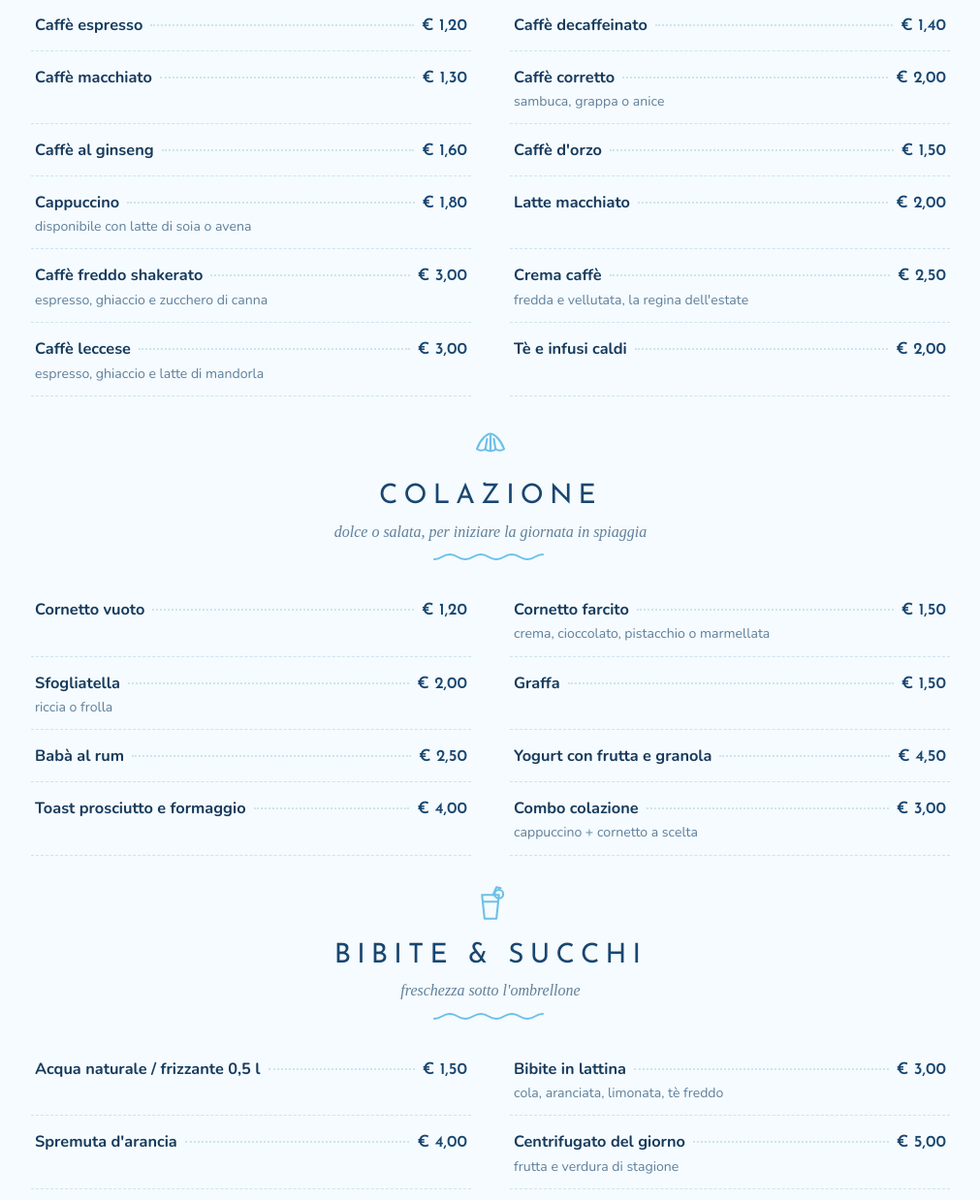
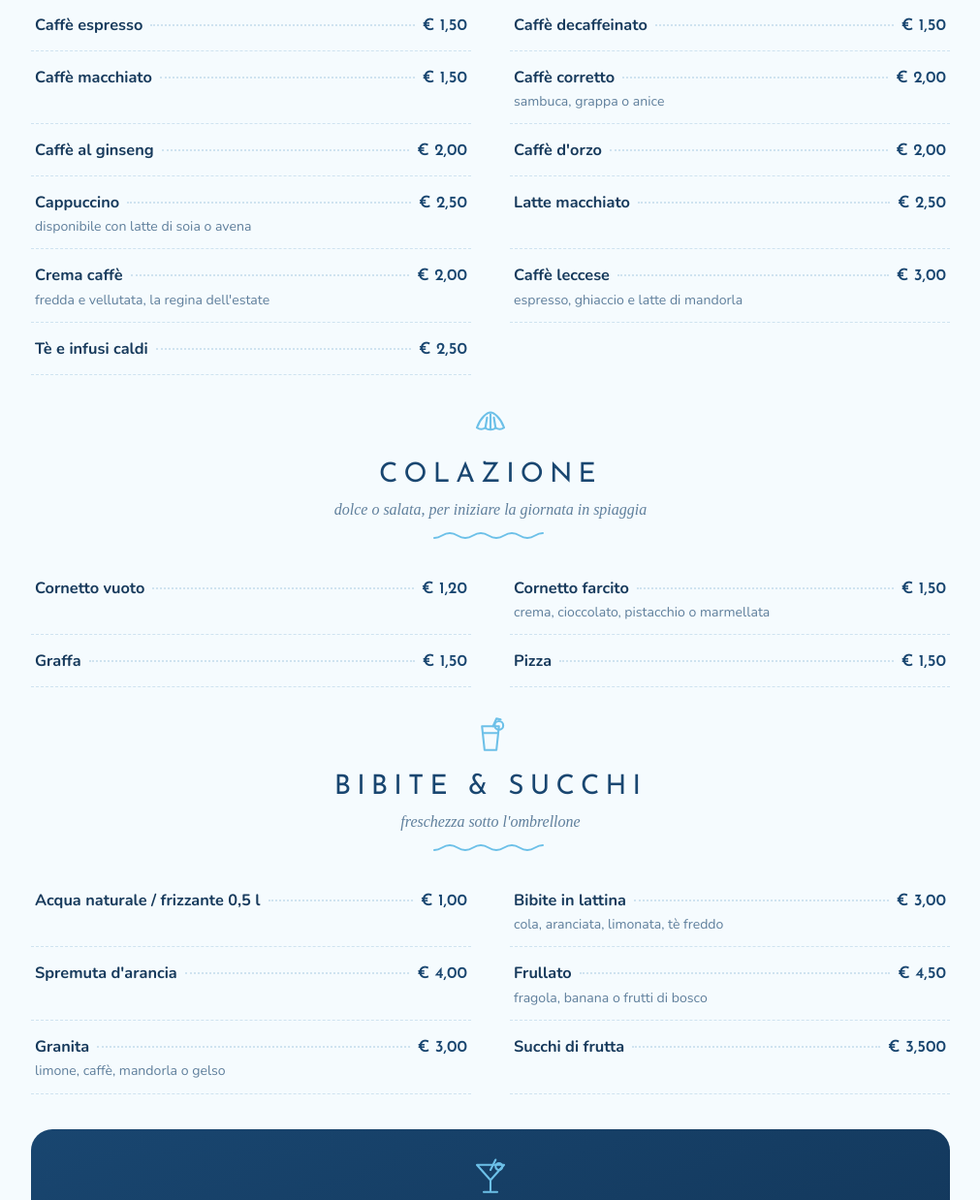
Before and after one commit to LeonardiKarol/delfino_menu, a plain HTML site: page public/index.html in a window 1280 px wide. Shown: the part 686-1924 px from the top of the page at 97% size, without its empty margins (134-1145 px from the left). Drawn offline with nearby package versions, Linux system fonts and the light colour scheme; a web font is replaced by a local one.

Commit message:
modifica dei prodotti

```diff
--- a/public/index.html
+++ b/public/index.html
@@ -232,18 +232,17 @@
       <svg class="divider"><use href="#i-divider"/></svg>
     </div>
     <div class="grid">
-      <div class="item"><div class="row"><span class="name">Caffè espresso</span><span class="dots"></span><span class="price">€ 1,20</span></div></div>
-      <div class="item"><div class="row"><span class="name">Caffè decaffeinato</span><span class="dots"></span><span class="price">€ 1,40</span></div></div>
-      <div class="item"><div class="row"><span class="name">Caffè macchiato</span><span class="dots"></span><span class="price">€ 1,30</span></div></div>
+      <div class="item"><div class="row"><span class="name">Caffè espresso</span><span class="dots"></span><span class="price">€ 1,50</span></div></div>
+      <div class="item"><div class="row"><span class="name">Caffè decaffeinato</span><span class="dots"></span><span class="price">€ 1,50</span></div></div>
+      <div class="item"><div class="row"><span class="name">Caffè macchiato</span><span class="dots"></span><span class="price">€ 1,50</span></div></div>
       <div class="item"><div class="row"><span class="name">Caffè corretto</span><span class="dots"></span><span class="price">€ 2,00</span></div><div class="desc">sambuca, grappa o anice</div></div>
-      <div class="item"><div class="row"><span class="name">Caffè al ginseng</span><span class="dots"></span><span class="price">€ 1,60</span></div></div>
-      <div class="item"><div class="row"><span class="name">Caffè d'orzo</span><span class="dots"></span><span class="price">€ 1,50</span></div></div>
-      <div class="item"><div class="row"><span class="name">Cappuccino</span><span class="dots"></span><span class="price">€ 1,80</span></div><div class="desc">disponibile con latte di soia o avena</div></div>
-      <div class="item"><div class="row"><span class="name">Latte macchiato</span><span class="dots"></span><span class="price">€ 2,00</span></div></div>
-      <div class="item"><div class="row"><span class="name">Caffè freddo shakerato</span><span class="dots"></span><span class="price">€ 3,00</span></div><div class="desc">espresso, ghiaccio e zucchero di canna</div></div>
-      <div class="item"><div class="row"><span class="name">Crema caffè</span><span class="dots"></span><span class="price">€ 2,50</span></div><div class="desc">fredda e vellutata, la regina dell'estate</div></div>
+      <div class="item"><div class="row"><span class="name">Caffè al ginseng</span><span class="dots"></span><span class="price">€ 2,00</span></div></div>
+      <div class="item"><div class="row"><span class="name">Caffè d'orzo</span><span class="dots"></span><span class="price">€ 2,00</span></div></div>
+      <div class="item"><div class="row"><span class="name">Cappuccino</span><span class="dots"></span><span class="price">€ 2,50</span></div><div class="desc">disponibile con latte di soia o avena</div></div>
+      <div class="item"><div class="row"><span class="name">Latte macchiato</span><span class="dots"></span><span class="price">€ 2,50</span></div></div>
+      <div class="item"><div class="row"><span class="name">Crema caffè</span><span class="dots"></span><span class="price">€ 2,00</span></div><div class="desc">fredda e vellutata, la regina dell'estate</div></div>
       <div class="item"><div class="row"><span class="name">Caffè leccese</span><span class="dots"></span><span class="price">€ 3,00</span></div><div class="desc">espresso, ghiaccio e latte di mandorla</div></div>
-      <div class="item"><div class="row"><span class="name">Tè e infusi caldi</span><span class="dots"></span><span class="price">€ 2,00</span></div></div>
+      <div class="item"><div class="row"><span class="name">Tè e infusi caldi</span><span class="dots"></span><span class="price">€ 2,50</span></div></div>
     </div>
   </section>
 
@@ -258,12 +257,8 @@
     <div class="grid">
       <div class="item"><div class="row"><span class="name">Cornetto vuoto</span><span class="dots"></span><span class="price">€ 1,20</span></div></div>
       <div class="item"><div class="row"><span class="name">Cornetto farcito</span><span class="dots"></span><span class="price">€ 1,50</span></div><div class="desc">crema, cioccolato, pistacchio o marmellata</div></div>
-      <div class="item"><div class="row"><span class="name">Sfogliatella</span><span class="dots"></span><span class="price">€ 2,00</span></div><div class="desc">riccia o frolla</div></div>
       <div class="item"><div class="row"><span class="name">Graffa</span><span class="dots"></span><span class="price">€ 1,50</span></div></div>
-      <div class="item"><div class="row"><span class="name">Babà al rum</span><span class="dots"></span><span class="price">€ 2,50</span></div></div>
-      <div class="item"><div class="row"><span class="name">Yogurt con frutta e granola</span><span class="dots"></span><span class="price">€ 4,50</span></div></div>
-      <div class="item"><div class="row"><span class="name">Toast prosciutto e formaggio</span><span class="dots"></span><span class="price">€ 4,00</span></div></div>
-      <div class="item"><div class="row"><span class="name">Combo colazione</span><span class="dots"></span><span class="price">€ 3,00</span></div><div class="desc">cappuccino + cornetto a scelta</div></div>
+      <div class="item"><div class="row"><span class="name">Pizza</span><span class="dots"></span><span class="price">€ 1,50</span></div></div>
     </div>
   </section>
 
@@ -276,14 +271,12 @@
       <svg class="divider"><use href="#i-divider"/></svg>
     </div>
     <div class="grid">
-      <div class="item"><div class="row"><span class="name">Acqua naturale / frizzante 0,5 l</span><span class="dots"></span><span class="price">€ 1,50</span></div></div>
+      <div class="item"><div class="row"><span class="name">Acqua naturale / frizzante 0,5 l</span><span class="dots"></span><span class="price">€ 1,00</span></div></div>
       <div class="item"><div class="row"><span class="name">Bibite in lattina</span><span class="dots"></span><span class="price">€ 3,00</span></div><div class="desc">cola, aranciata, limonata, tè freddo</div></div>
       <div class="item"><div class="row"><span class="name">Spremuta d'arancia</span><span class="dots"></span><span class="price">€ 4,00</span></div></div>
-      <div class="item"><div class="row"><span class="name">Centrifugato del giorno</span><span class="dots"></span><span class="price">€ 5,00</span></div><div class="desc">frutta e verdura di stagione</div></div>
       <div class="item"><div class="row"><span class="name">Frullato</span><span class="dots"></span><span class="price">€ 4,50</span></div><div class="desc">fragola, banana o frutti di bosco</div></div>
       <div class="item"><div class="row"><span class="name">Granita</span><span class="dots"></span><span class="price">€ 3,00</span></div><div class="desc">limone, caffè, mandorla o gelso</div></div>
-      <div class="item"><div class="row"><span class="name">Succhi di frutta</span><span class="dots"></span><span class="price">€ 2,50</span></div></div>
-      <div class="item"><div class="row"><span class="name">Energy drink</span><span class="dots"></span><span class="price">€ 3,50</span></div></div>
+      <div class="item"><div class="row"><span class="name">Succhi di frutta</span><span class="dots"></span><span class="price">€ 3,500</span></div></div>
     </div>
   </section>
 
@@ -297,10 +290,10 @@
         <svg class="divider"><use href="#i-divider"/></svg>
       </div>
       <div class="grid">
-        <div class="item"><div class="row"><span class="name">Delfino Blu <span class="tag sig">Signature</span></span><span class="dots"></span><span class="price">€ 10,00</span></div><div class="desc">vodka, blue curaçao, lime, sciroppo al cocco, top di soda</div></div>
-        <div class="item"><div class="row"><span class="name">Onda Mediterranea <span class="tag sig">Signature</span></span><span class="dots"></span><span class="price">€ 10,00</span></div><div class="desc">gin, limoncello, basilico fresco, tonica al limone</div></div>
-        <div class="item"><div class="row"><span class="name">Tramonto in Costiera <span class="tag sig">Signature</span></span><span class="dots"></span><span class="price">€ 10,00</span></div><div class="desc">rum bianco, passion fruit, succo d'arancia, granatina</div></div>
-        <div class="item"><div class="row"><span class="name">Salsedine <span class="tag sig">Signature</span></span><span class="dots"></span><span class="price">€ 11,00</span></div><div class="desc">tequila, pompelmo rosa, agave, bordo di sale affumicato</div></div>
+        <div class="item"><div class="row"><span class="name">Basil Moments <span class="tag sig">Signature</span></span><span class="dots"></span><span class="price">€ 10,00</span></div><div class="desc">London Dry Gin, Cordiale al Basilico e Limone, Sour Mix</div></div>
+        <div class="item"><div class="row"><span class="name">Pink Coral<span class="tag sig">Signature</span></span><span class="dots"></span><span class="price">€ 10,00</span></div><div class="desc">Tequila Espolòn, Dom Benedictine, Cointreau, Ciliegia, Ananas, Fragola, Bitter Angostura</div></div>
+        <div class="item"><div class="row"><span class="name">Delfino Sour<span class="tag sig">Signature</span></span><span class="dots"></span><span class="price">€ 10,00</span></div><div class="desc">Rosolio al Bergamotto, Estratto agli Agrumi Tropicali, Sour Mix</div></div>
+        <div class="item"><div class="row"><span class="name">Nopalito <span class="tag sig">Signature</span></span><span class="dots"></span><span class="price">€ 11,00</span></div><div class="desc">Bitter Fusetti Mexico, Saint Germain, Maraschino Luxardo, Bitter Angostura</div></div>
       </div>
     </div>
   </section>
```
